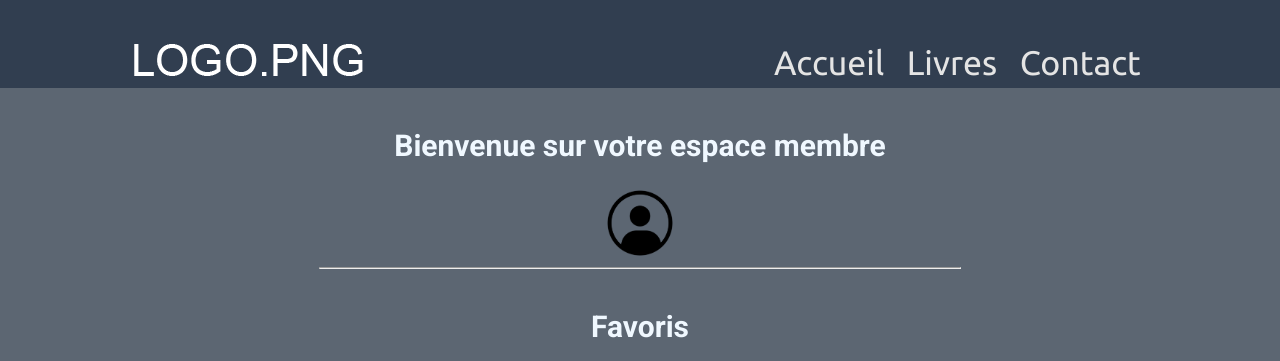
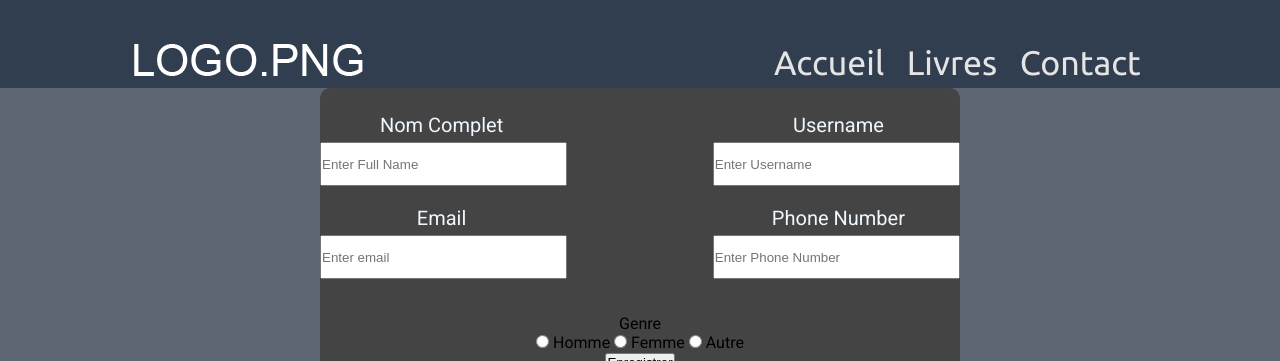
Before and after one commit to nZo95/biblio_version2, a PHP site: page /member.php in a window 1280 px wide. Shown: the top 361 px of the page. Run offline with PHP 8.4, Linux system fonts and the light colour scheme.

Commit message:
Accueil space_member test
Accueil espace membre

```diff
--- a/member.php
+++ b/member.php
@@ -12,9 +12,54 @@
 <body>
     <section>
         <div class="space">
-            <h1>Bienvenue sur votre espace membre</h1>
-            <img class="sizeimg" src="member_area/img/compte.png" alt="">
-
+            <div class="content">
+                <form action="#">
+                    <div class="main-user-info">
+                        <div class="user-input-box">
+                            <label for="fullName">Nom Complet</label>
+                            <input type="text"
+                                    id="fullName"
+                                    name="fullName"
+                                    placeholder="Enter Full Name"/>
+                        </div>
+                        <div class="user-input-box">
+                            <label for="fullName">Username</label>
+                            <input type="text"
+                                    id="username"
+                                    name="username"
+                                    placeholder="Enter Username"/>
+                        </div>
+                        <div class="user-input-box">
+                            <label for="mail">Email</label>
+                            <input type="text"
+                                    id="email"
+                                    name="email"
+                                    placeholder="Enter email"/>
+                        </div>
+                        <div class="user-input-box">
+                            <label for="phone">Phone Number</label>
+                            <input type="text"
+                                    id="phoneNumber"
+                                    name="phoneNumber"
+                                    placeholder="Enter Phone Number"/>
+                        </div>
+                    </div>
+                    <div class="gender-details-box">
+                        <span class="gender-title">Genre</span>
+                        <div class="gender-category">
+                            <input type="radio" name="gender" id="male">
+                            <label for ="male">Homme</label>
+                            <input type="radio" name="gender" id="female">
+                            <label for ="female">Femme</label>
+                            <input type="radio" name="gender" id="other">
+                            <label for ="other">Autre</label>
+                        </div>
+                    </div>
+                    <div class="form-submit-btn">
+                        <input type="submit" value="Enregistrer">
+                    </div>
+                </form>
+            </div>
         </div>
         <hr />
         <div class="space">
--- a/member_area/styles/member.css
+++ b/member_area/styles/member.css
@@ -83,7 +83,7 @@ body{
   font-size: 2.2rem;
   cursor: pointer;
   border-radius: 50%;
-  transform: translateY(300%);
+  transform: translateY(500%);
 }
 
 .slider-wrapper .slide-button:hover{
@@ -123,3 +123,42 @@ body{
     height: 380px;
   }
 }
+.content{
+  background: rgba;
+  width: 50%;
+  height: 120%;
+  margin-left: auto;
+  margin-right: auto;
+  display: flex;
+  background: #444;
+  border-radius: 10px;
+}
+.main-user-info{
+  display: flex;
+  flex-wrap: wrap;
+  justify-content: space-between;
+  padding: 20px 0;
+}
+
+.user-input-box:nth-child(2n){
+  justify-content: end;
+}
+
+.user-input-box{
+  display: flex;
+  flex-wrap: wrap;
+  width: 40%;
+  padding-bottom: 15px;
+}
+
+.user-input-box label{
+  width: 95%;
+  color: aliceblue;
+  font-size: 20px;
+  font-weight: 400;
+  margin: 5px 0;
+}
+.user-input-box input{
+  height: 40px;
+  width: 95%;
+}
```
